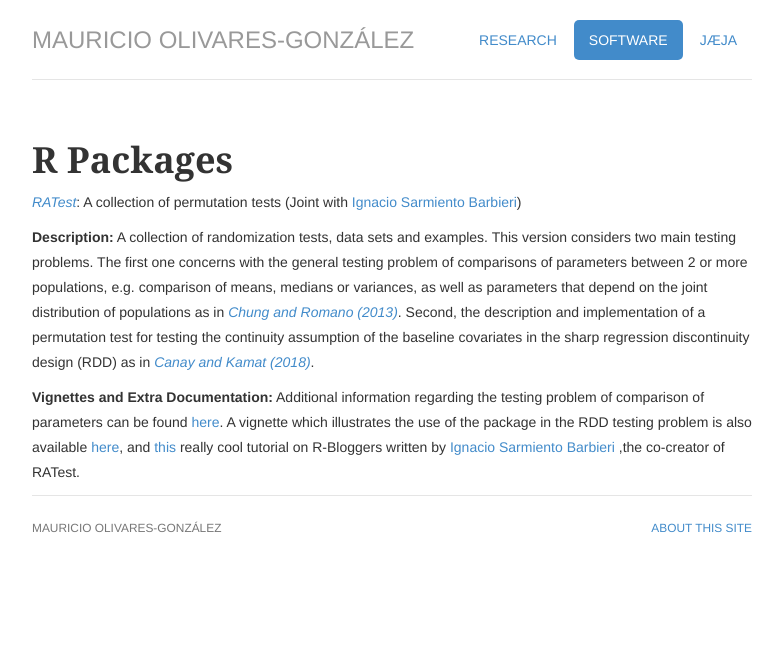
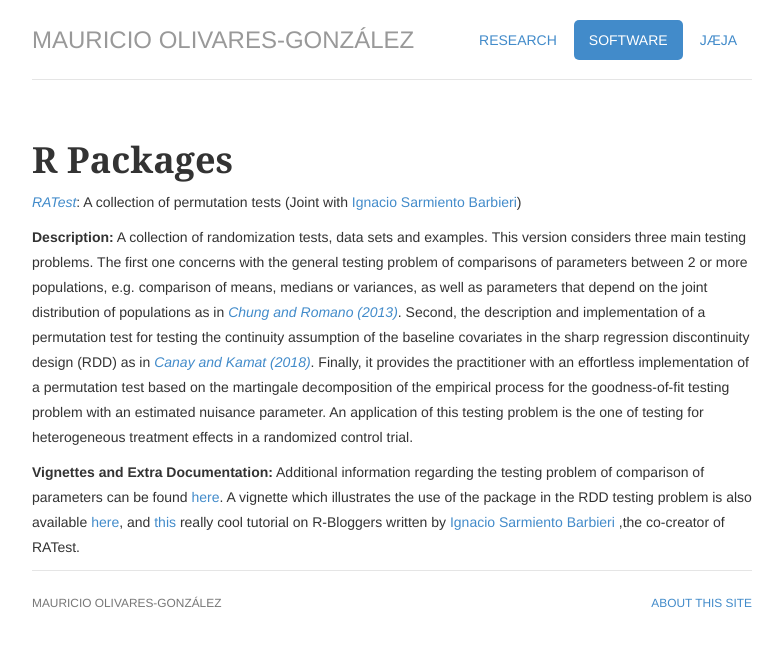
Before and after one commit to mauolivares/mauolivares.github.io, a Jekyll site: the page built from software/index.html, in a window 1280 px wide. Shown: the top 647 px of the page, without its empty margins (248-1031 px from the left). Built offline with Jekyll 4.4.1, drawn with Linux system fonts in a browser that asks for light colours.

Commit message:
update RATest description

```diff
--- a/software/index.html
+++ b/software/index.html
@@ -14,8 +14,8 @@ description: Mauricio's Software.
 
 				<p><em><a href="https://cran.r-project.org/web/packages/RATest/index.html">RATest</a></em>: A collection of permutation tests (Joint with <a href="https://ignaciomsarmiento.github.io/">Ignacio Sarmiento Barbieri</a>)</p>
 
-				<p><strong>Description:</strong> A collection of randomization tests, data sets and examples. This version considers two main testing problems. The first one concerns with the general testing problem of comparisons of parameters between 2 or more populations, e.g. comparison of means, medians or variances, as well as parameters that depend on the joint
-				distribution of populations as in <em><a href="https://projecteuclid.org/euclid.aos/1366138199">Chung and Romano (2013)</a></em>. Second, the description and implementation of a permutation test for testing the continuity assumption of the baseline covariates in the sharp regression discontinuity design (RDD) as in <em><a href="https://academic.oup.com/restud/article/85/3/1577/4583623">Canay and Kamat (2018)</a></em>.</p>
+				<p><strong>Description:</strong> A collection of randomization tests, data sets and examples. This version considers three main testing problems. The first one concerns with the general testing problem of comparisons of parameters between 2 or more populations, e.g. comparison of means, medians or variances, as well as parameters that depend on the joint
+				distribution of populations as in <em><a href="https://projecteuclid.org/euclid.aos/1366138199">Chung and Romano (2013)</a></em>. Second, the description and implementation of a permutation test for testing the continuity assumption of the baseline covariates in the sharp regression discontinuity design (RDD) as in <em><a href="https://academic.oup.com/restud/article/85/3/1577/4583623">Canay and Kamat (2018)</a></em>. Finally, it provides the practitioner with an effortless implementation of a permutation test based on the martingale decomposition of the empirical process for the goodness-of-fit testing problem with an estimated nuisance parameter. An application of this testing problem is the one of testing for heterogeneous treatment effects in a randomized control trial.</p>
 
 				<p><strong>Vignettes and Extra Documentation:</strong> Additional information regarding the testing problem of comparison of parameters can be found <a href="/files/permTest.pdf">here</a>. A vignette which illustrates the use of the package in the RDD testing problem is also available <a href="/files/RDperm.pdf">here</a>, and
 				<a href="https://www.r-bloggers.com/ratest-a-randomization-tests-package-is-available-on-cran/">this</a> really cool tutorial on R-Bloggers written by <a href="https://ignaciomsarmiento.github.io/">Ignacio Sarmiento Barbieri</a> ,the co-creator of RATest.</p>
```
